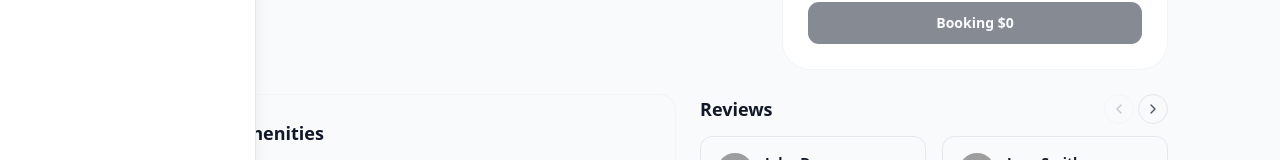
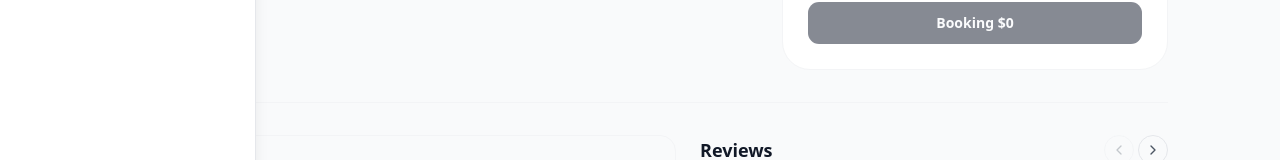
Before and after one commit to T30-H0/Money-Tracking, a Next.js app: page /home/1 in a window 1280 px wide. Shown: the part 627-787 px from the top of the page. Built offline with nearby package versions, Linux system fonts and the light colour scheme; grey boxes are pictures that could not be loaded.

Commit message:
add divider

```diff
--- a/src/app/home/[id]/_components/AmenitiesList.tsx
+++ b/src/app/home/[id]/_components/AmenitiesList.tsx
@@ -12,7 +12,6 @@ const MAX_VISIBLE = 14;
 export function AmenitiesList({ items }: AmenitiesListProps) {
   const [expanded, setExpanded] = useState(false);
   const visibleItems = expanded ? items : items.slice(0, MAX_VISIBLE);
-  const hiddenCount = items.length - MAX_VISIBLE;
 
   return (
     <div className="flex flex-col gap-4">
--- a/src/app/home/[id]/page.tsx
+++ b/src/app/home/[id]/page.tsx
@@ -26,7 +26,7 @@ export default async function DetailPage({
         </div>
       </div>
 
-      <Separator orientation="vertical" />
+      <Separator className="my-8 h-[0.5px] bg-gray-100" />
 
       <div className="mt-6 grid grid-cols-1 gap-6 lg:grid-cols-2">
         <div className="rounded-2xl border border-gray-100 p-6">
--- a/src/components/ui/calendar.tsx
+++ b/src/components/ui/calendar.tsx
@@ -1,6 +1,5 @@
 "use client";
 
-import * as React from "react";
 import { ChevronLeft, ChevronRight } from "lucide-react";
 import {
   DayPicker,
--- a/src/components/ui/separator.tsx
+++ b/src/components/ui/separator.tsx
@@ -1,9 +1,9 @@
-"use client"
+"use client";
 
-import * as React from "react"
-import { Separator as SeparatorPrimitive } from "radix-ui"
+import * as React from "react";
+import { Separator as SeparatorPrimitive } from "radix-ui";
 
-import { cn } from "@/lib/utils"
+import { cn } from "@/lib/utils";
 
 function Separator({
   className,
@@ -17,12 +17,12 @@ function Separator({
       decorative={decorative}
       orientation={orientation}
       className={cn(
-        "shrink-0 bg-border data-horizontal:h-px data-horizontal:w-full data-vertical:w-px data-vertical:self-stretch",
-        className
+        "shrink-0 bg-border data-[orientation=horizontal]:h-px data-[orientation=horizontal]:w-full data-[orientation=vertical]:h-full data-[orientation=vertical]:w-px",
+        className,
       )}
       {...props}
     />
-  )
+  );
 }
 
-export { Separator }
+export { Separator };
--- a/tsconfig.json
+++ b/tsconfig.json
@@ -1,6 +1,6 @@
 {
   "compilerOptions": {
-    "ignoreDeprecations": "6.0",
+    "ignoreDeprecations": "5.0",
     "target": "ES2017",
     "lib": [
       "dom",
```
